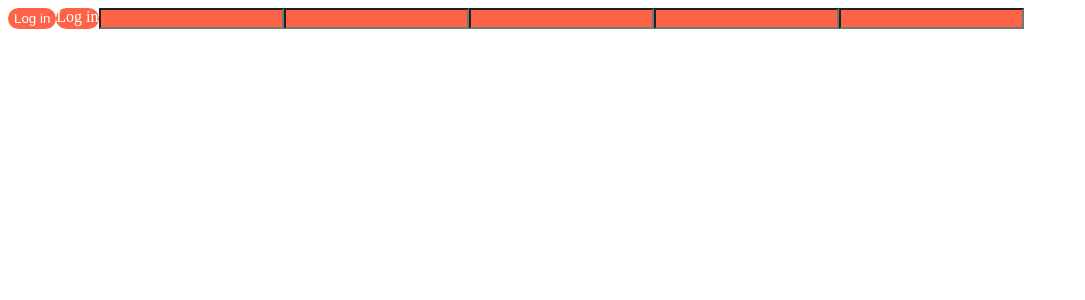
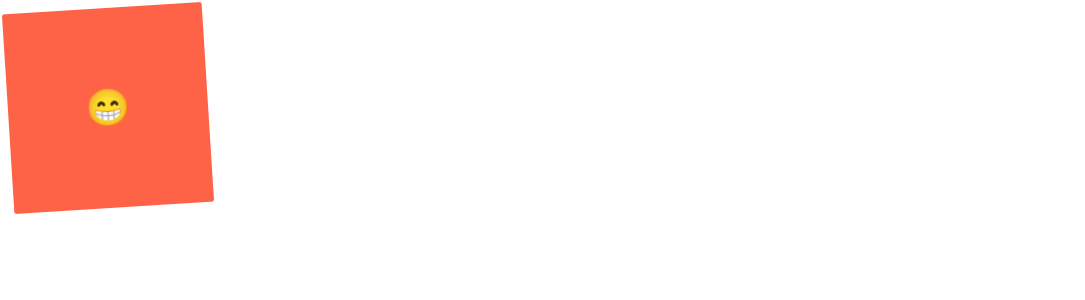
Before and after one commit to jyoh5/react-masterclass, a React (Create React App) app: page / in a window 1280 px wide. Shown: the top 300 px of the page, without its empty margins (0-1085 px from the left). Built offline with nearby package versions, Linux system fonts and the light colour scheme.

Commit message:
animation, pseudo selectors

```diff
--- a/src/App.js
+++ b/src/App.js
@@ -1,31 +1,50 @@
-import styled from "styled-components";
+import styled, {keyframes} from "styled-components";
 
-const Father = styled.div`
+const Wrapper = styled.div`
   display: flex;
 `;
 
-const Btn = styled.button`
-  color: white;
-  background-color: tomato;
-  border:0;
-  border-radius: 15px;
+const rotationAni = keyframes`
+  0% {
+    transform: rotate(0deg);
+    border-radius: 0px;
+  }
+  50% {
+    border-radius: 100px;
+  }
+  100% {
+    transform: rotate(360deg);
+    border-radius: 0px;
+  }
 `;
 
-const Input = styled.input.attrs({required: true, minLength: 10})`
+const Box = styled.div`
+  height: 200px;
+  width: 200px;
   background-color: tomato;
+  animation: ${rotationAni} 2s linear infinite;
+  display: flex;
+  justify-content: center;
+  align-items: center;
+  span {
+    font-size: 36px;
+    &:hover {
+      font-size: 40px;
+    }
+  }
+
+  span:active{
+    opacity: 0;
+  }
 `;
 
 function App() {
   return (
-  <Father>
-    <Btn>Log in</Btn>
-    <Btn as="a">Log in</Btn>
-    <Input />
-    <Input />
-    <Input />
-    <Input />
-    <Input />
-  </Father>
+  <Wrapper>
+    <Box>
+      <span>😁</span>
+    </Box>
+  </Wrapper>
   );
 }
 
```
